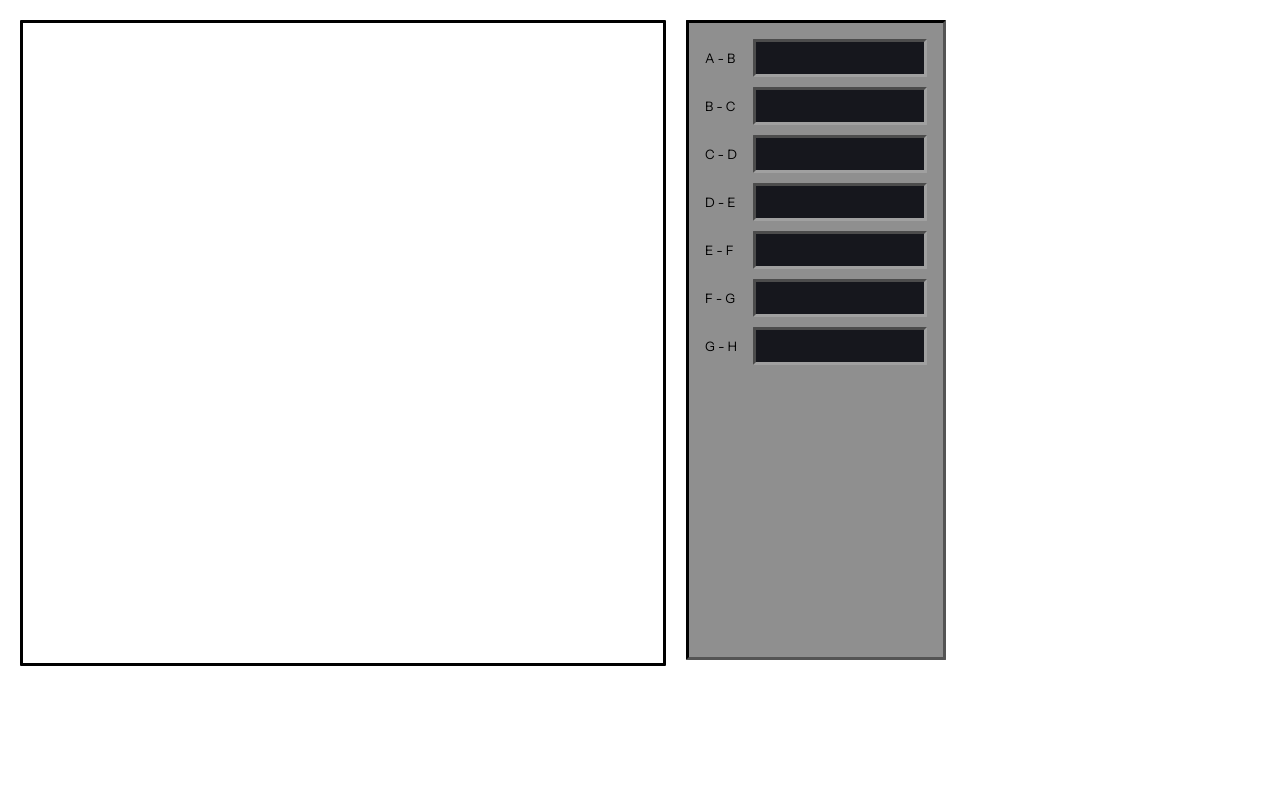
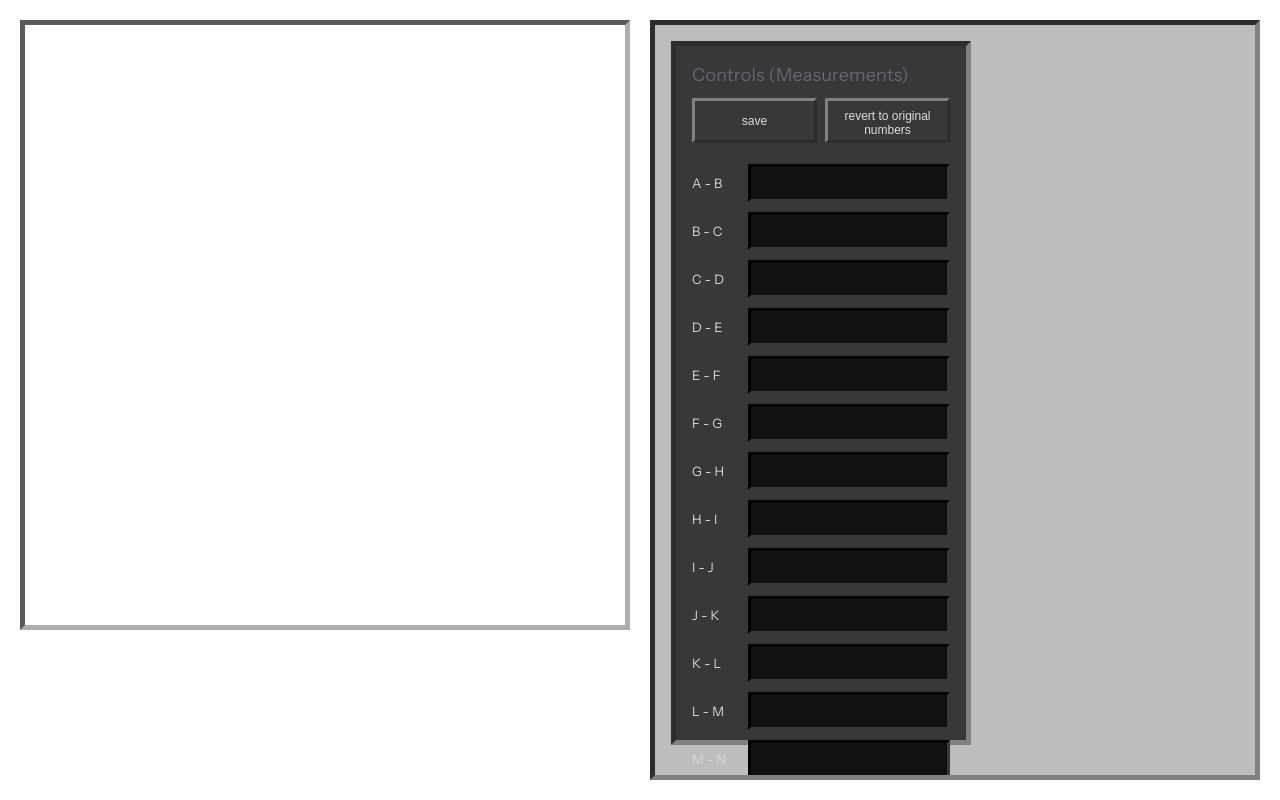
Before and after one commit to siddharthan-pradeep07/Strandbeest-simulator, a React (Vite) app: page / in a window 1280 px wide. Built offline with nearby package versions, Linux system fonts and the light colour scheme.

Commit message:
Added container to hold all sub containers, added input panel inside it, added buttons to input panel to save and revert back to the 13 holy numbers.

```diff
--- a/src/App.jsx
+++ b/src/App.jsx
@@ -1,49 +1,86 @@
+import { useRef } from 'react';
+
+const holy_numbers = [38.0, 41.5, 39.3, 40.1, 55.8, 39.4, 36.7, 65.7, 49.0, 50.0, 61.9, 7.8, 15.0];
+
 export default function App()
 {
+  const input_refs = useRef([]);
+
+  function handle_revert()
+  {
+    for (let index = 0; index < holy_numbers.length; index++)
+    {
+      if (input_refs.current[index])
+      {
+        input_refs.current[index].value = holy_numbers[index];
+      }
+    }
+  }
+
   return (
     <div style={page_style}>
-      <div style={panel_wrapper_style}>
       <div style={panel_style}>
       </div>
+      <div style={right_panel_style}>
+        <div style={inputs_panel_style}>
+          <p>Controls (Measurements)</p>
+          <div style={button_row_style}>
+            <button style={button_style}>save</button>
+            <button style={button_style} onClick={handle_revert}>revert to original numbers</button>
           </div>
-
-      <div style={inputs_panel_style}>
-
-        <label style={inputs_rows_style}>
-          <span style={inputs_labeling_style}>A - B</span>
-          <input style={def_inputs_style} />
+          <label style={input_row_style}>
+            <span style={input_label_style}>A - B</span>
+            <input style={input_style} ref={(el) => { input_refs.current[0] = el; }} />
           </label>
-
-        <label style={inputs_rows_style}>
-          <span style={inputs_labeling_style}>B - C</span>
-          <input style={def_inputs_style} />
+          <label style={input_row_style}>
+            <span style={input_label_style}>B - C</span>
+            <input style={input_style} ref={(el) => { input_refs.current[1] = el; }} />
           </label>
-
-        <label style={inputs_rows_style}>
-          <span style={inputs_labeling_style}>C - D</span>
-          <input style={def_inputs_style} />
+          <label style={input_row_style}>
+            <span style={input_label_style}>C - D</span>
+            <input style={input_style} ref={(el) => { input_refs.current[2] = el; }} />
           </label>
-
-        <label style={inputs_rows_style}>
-          <span style={inputs_labeling_style}>D - E</span>
-          <input style={def_inputs_style} />
+          <label style={input_row_style}>
+            <span style={input_label_style}>D - E</span>
+            <input style={input_style} ref={(el) => { input_refs.current[3] = el; }} />
           </label>
-
-        <label style={inputs_rows_style}>
-          <span style={inputs_labeling_style}>E - F</span>
-          <input style={def_inputs_style} />
+          <label style={input_row_style}>
+            <span style={input_label_style}>E - F</span>
+            <input style={input_style} ref={(el) => { input_refs.current[4] = el; }} />
           </label>
-
-        <label style={inputs_rows_style}>
-          <span style={inputs_labeling_style}>F - G</span>
-          <input style={def_inputs_style} />
+          <label style={input_row_style}>
+            <span style={input_label_style}>F - G</span>
+            <input style={input_style} ref={(el) => { input_refs.current[5] = el; }} />
           </label>
-
-        <label style={inputs_rows_style}>
-          <span style={inputs_labeling_style}>G - H</span>
-          <input style={def_inputs_style} />
+          <label style={input_row_style}>
+            <span style={input_label_style}>G - H</span>
+            <input style={input_style} ref={(el) => { input_refs.current[6] = el; }} />
           </label>
-
+          <label style={input_row_style}>
+            <span style={input_label_style}>H - I</span>
+            <input style={input_style} ref={(el) => { input_refs.current[7] = el; }} />
+          </label>
+          <label style={input_row_style}>
+            <span style={input_label_style}>I - J</span>
+            <input style={input_style} ref={(el) => { input_refs.current[8] = el; }} />
+          </label>
+          <label style={input_row_style}>
+            <span style={input_label_style}>J - K</span>
+            <input style={input_style} ref={(el) => { input_refs.current[9] = el; }} />
+          </label>
+          <label style={input_row_style}>
+            <span style={input_label_style}>K - L</span>
+            <input style={input_style} ref={(el) => { input_refs.current[10] = el; }} />
+          </label>
+          <label style={input_row_style}>
+            <span style={input_label_style}>L - M</span>
+            <input style={input_style} ref={(el) => { input_refs.current[11] = el; }} />
+          </label>
+          <label style={input_row_style}>
+            <span style={input_label_style}>M - N</span>
+            <input style={input_style} ref={(el) => { input_refs.current[12] = el; }} />
+          </label>
+        </div>
       </div>
     </div>
   );
@@ -52,65 +89,97 @@ export default function App()
 const page_style =
 {
   display: 'flex',
-  width: '90vw',
-  height: '90vh',
+  width: '100vw',
+  height: '100vh',
+  boxSizing: 'border-box',
+  padding: '20px',
+  gap: '20px',
   overflow: 'hidden',
-};
-
-const panel_wrapper_style =
-{
-  padding: '20px',
-  boxSizing: 'border-box',
 };
 
 const panel_style =
 {
-  width: 'min(calc(90vh - 40px), 50vw)',
-  height: 'min(calc(90vh - 40px), 50vw)',
+  width: 'calc(80vh - 40px)',
+  height: 'calc(80vh - 40px)',
+  flexShrink: 0,
+  border: '5px inset #adadad',
   background: '#ffffff',
-  border: '3px solid #000000',
   borderRadius: '1px',
+};
+
+const right_panel_style =
+{
+  flex: 1,
+  height: 'calc(100vh - 40px)',
+  boxSizing: 'border-box',
+  padding: '16px',
+  border: '5px inset #818181',
+  background: '#bdbdbd',
+  borderRadius: '1px',
+  display: 'flex',
+  flexDirection: 'column',
+  gap: '16px',
+  overflowY: 'auto',
+  minWidth: 0,
 };
 
 const inputs_panel_style =
 {
-  width: '260px',
-  height: 'min(calc(90vh - 40px), 50vw)',
-  margin: '20px 20px 20px 0',
+  width: '300px',
+  height: '98%',
   boxSizing: 'border-box',
   padding: '16px',
-  border: '3px inset #000000',
-  background: '#8f8f8f',
+  border: '5px inset #818181',
+  background: '#383838',
   borderRadius: '1px',
   display: 'flex',
   flexDirection: 'column',
   gap: '10px',
-  overflowY: 'auto',
 };
 
-const inputs_rows_style =
+const button_row_style =
+{
+  display: 'flex',
+  gap: '8px',
+  paddingBottom: '6px',
+};
+
+const button_style =
+{
+  flex: 1,
+  height: '90%',
+  padding: '8px 10px',
+  border: '3px outset #818181',
+  background: '#383838',
+  borderRadius: '1px',
+  color: '#dddddd',
+  fontSize: '12px',
+  cursor: 'pointer',
+};
+
+const input_row_style =
 {
   display: 'flex',
   alignItems: 'center',
   gap: '8px',
 };
 
-const inputs_labeling_style =
+const input_label_style =
 {
-  width: '40px',
-  color: '#000000',
-  fontFamily: '"Instrument Sans", system-ui, "Segoe UI", Roboto, sans-serif',
+  width: '48px',
+  color: '#d8d8d8',
   fontSize: '13px',
 };
 
-const def_inputs_style =
+const input_style =
 {
   flex: 1,
   padding: '8px 10px',
+  borderRadius: '8px',
+  border: '3px inset #383838',
+  background: '#111111',
   borderRadius: '1px',
-  border: '3px inset #a0a0a0',
-  background: '#16171d',
-  color: '#e4e7eb',
+  color: '#a5a8ad',
   fontSize: '14px',
   minWidth: 0,
 };
```
Lines whose indentation alone changed are shown as unchanged.
